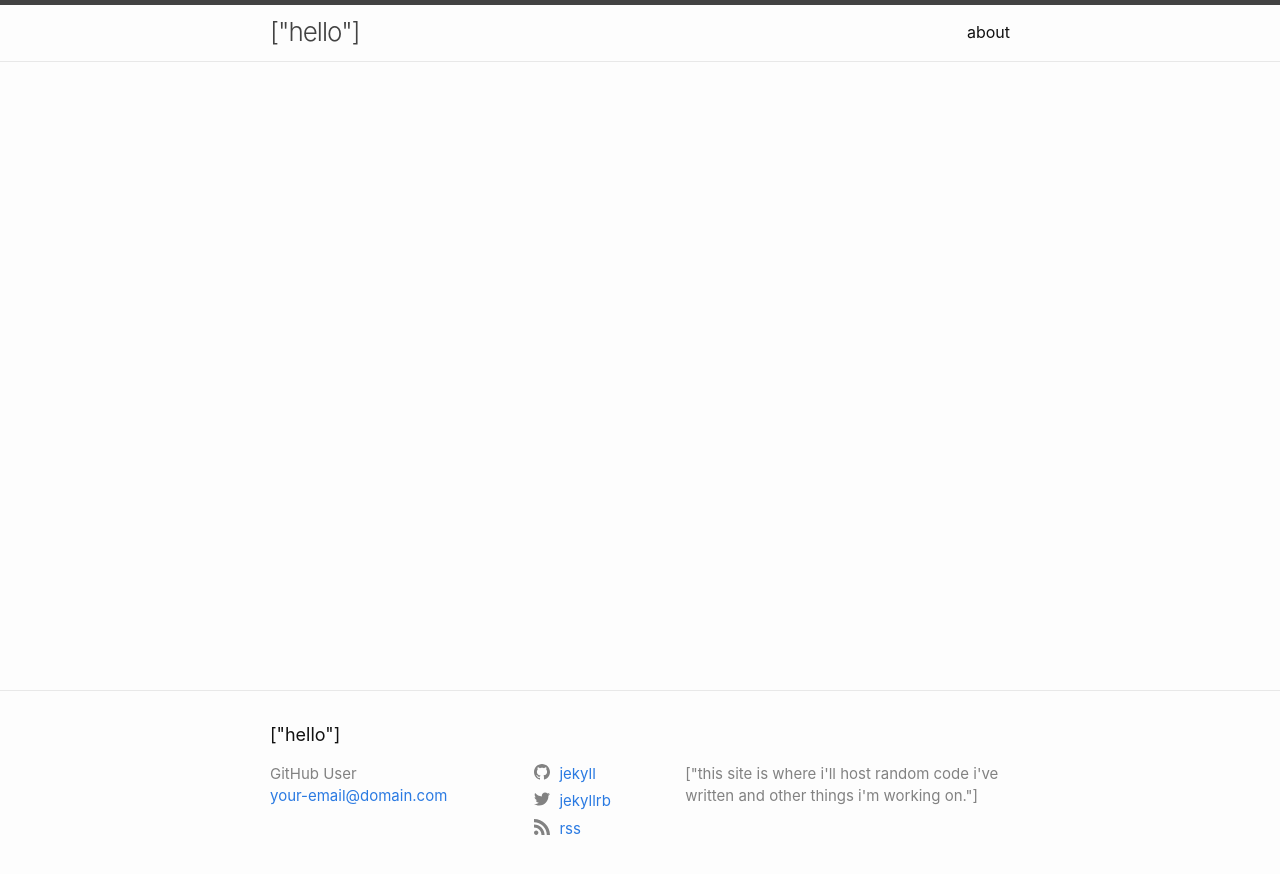
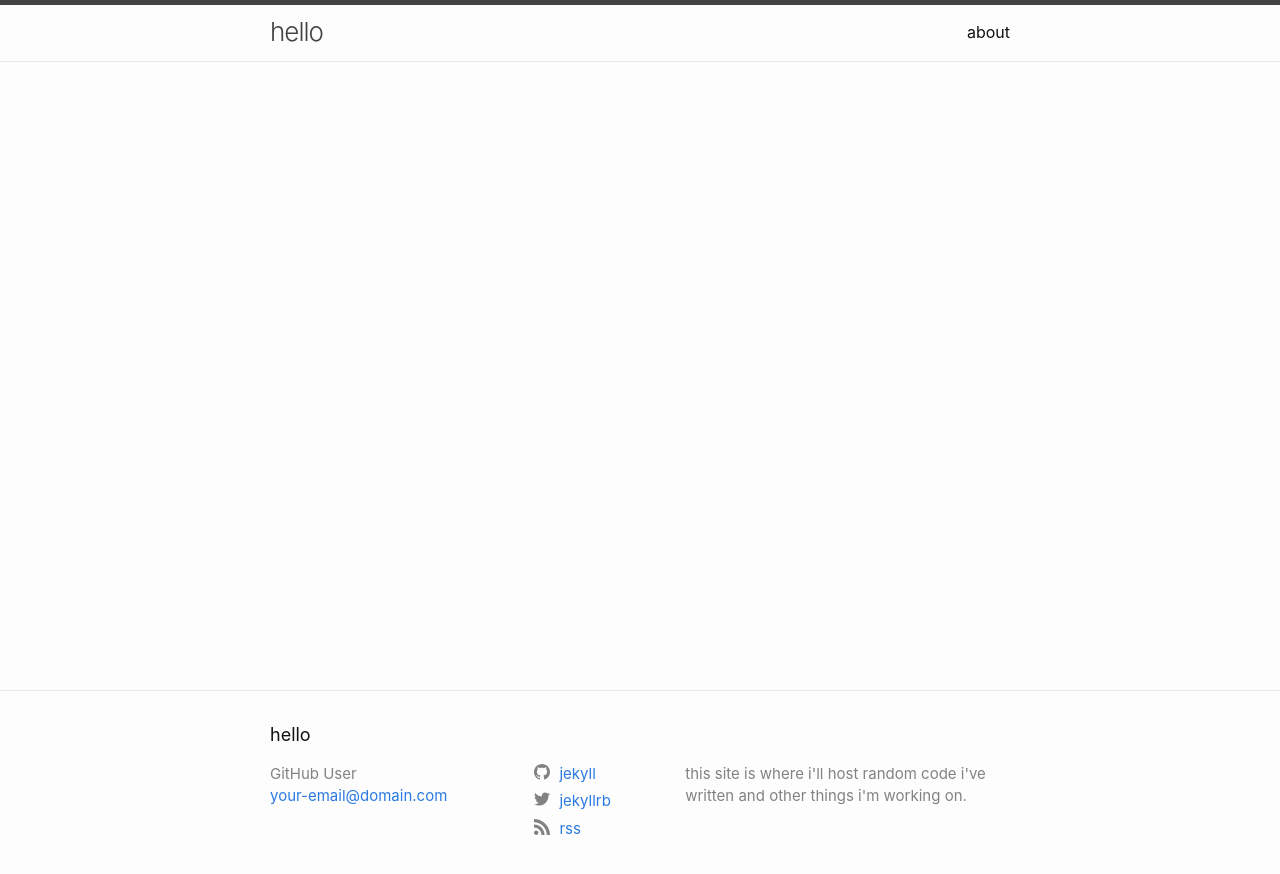
Before and after one commit to ghostmalls/digital-beth.github.io, a Jekyll site: the page built from index.md, in a window 1280 px wide. Shown: the top 874 px of the page. Built offline with Jekyll 4.4.1, drawn with Linux system fonts in a browser that asks for light colours.

```diff
--- a/_config.yml
+++ b/_config.yml
@@ -39,8 +39,8 @@ minima:
 # this and add the path to the pages in order as they should show up
 #header_pages:
 # - about.html
-title: [hello]
-description: [this site is where i'll  host random code i've written and other things i'm working on.]
+title: hello
+description: this site is where i'll  host random code i've written and other things i'm working on.
 # Build settings
 theme: minima
 
```
